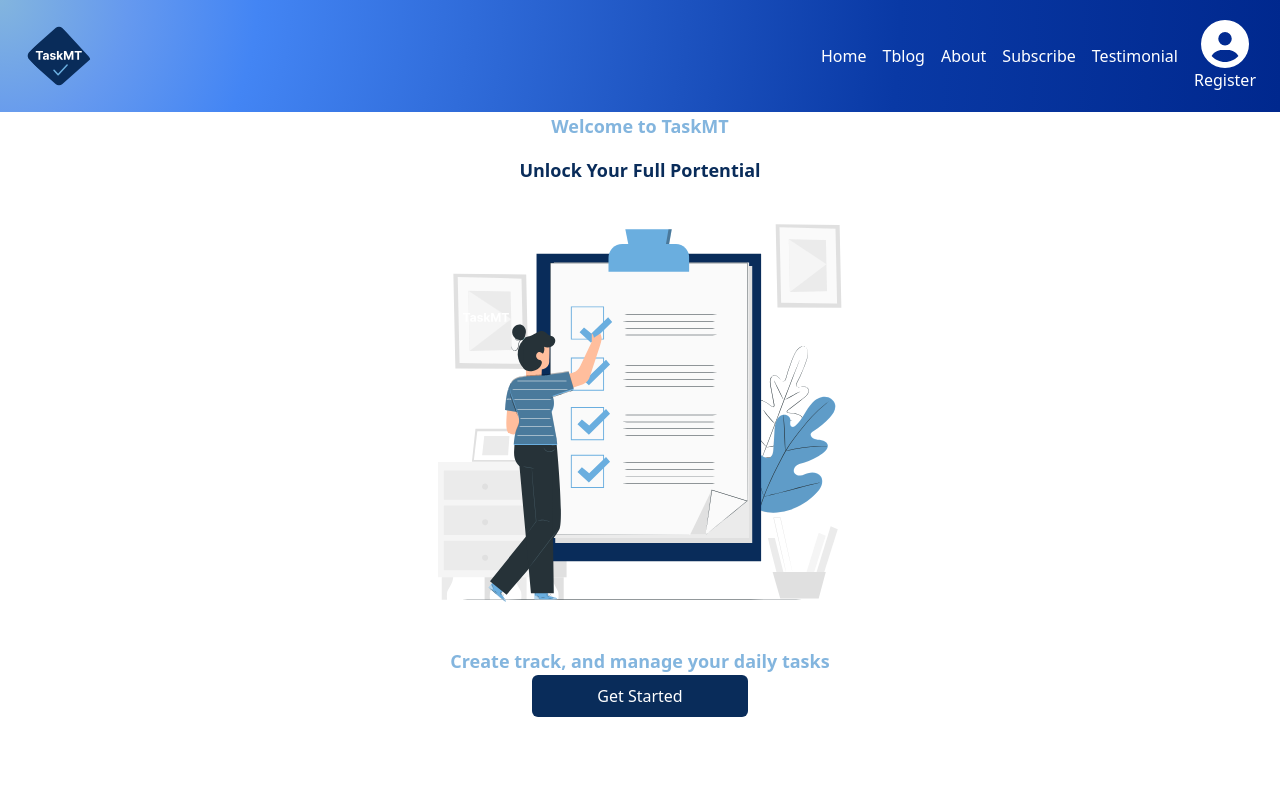
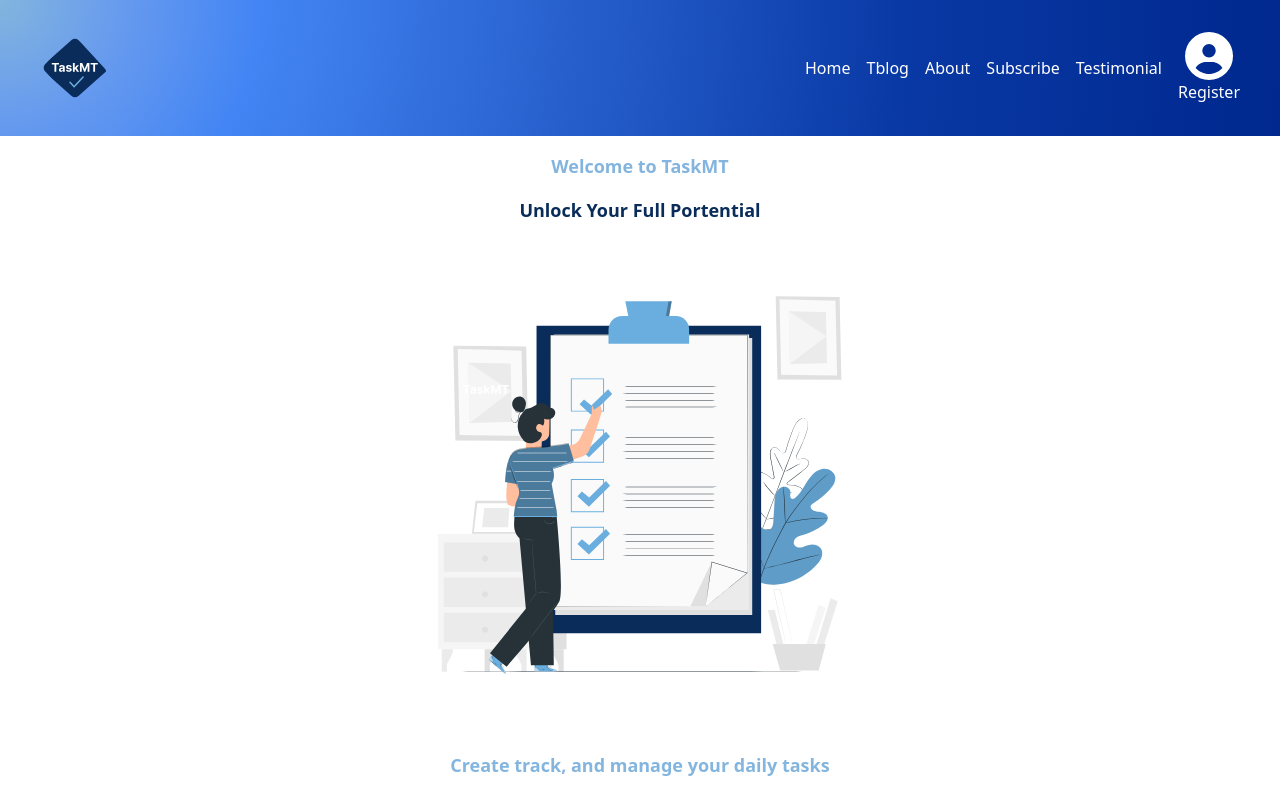
Before and after one commit to Vanessa082/TaskMT, a React (Vite) app in the folder TaskMT_frontend/: page / in a window 1280 px wide. Shown: the top 800 px of the page. Built offline with nearby package versions, Linux system fonts and the light colour scheme.

Commit message:
checking out to start the backend

```diff
--- a/TaskMT_frontend/src/Component/Spercific/Navbar/Navbar.jsx
+++ b/TaskMT_frontend/src/Component/Spercific/Navbar/Navbar.jsx
@@ -28,9 +28,8 @@ const NavItems = [
 
 export default function Navbar() {
   return (
-    <>
     <nav
-        className="w-full px-6 py-5 gap-8 flex items-center justify-between text-text-color-1 bg-custom-gradient transition-all duration-300 ease-custom-cubic"
+      className="w-full px-10 py-8 gap-8 flex items-center justify-between text-text-color-1 bg-custom-gradient transition-all duration-300 ease-custom-cubic "
     >
       <Link to='/'>
         <img src={logo} alt="TaskMT logo" className="bg-color" />
@@ -54,6 +53,5 @@ export default function Navbar() {
         </ul>
       </div>
     </nav>
-    </>
   );
 }
--- a/TaskMT_frontend/src/Pages/landing-page/heroSection.jsx
+++ b/TaskMT_frontend/src/Pages/landing-page/heroSection.jsx
@@ -3,18 +3,19 @@ import { Link } from "react-router-dom";
 
 export default function Herosection() {
     return (
-        <div className="flex flex-col items-center">
+        <div className="flex flex-col items-center gap-8">
             <div className="flex flex-col text-center gap-4 " >
-                <p className="text-secondary-color font-bold text-lg">Welcome to TaskMT</p>
+                <p className="text-secondary-color font-bold text-lg pt-4">Welcome to TaskMT</p>
                 <p className="text-primary-color font-bold text-lg">Unlock Your Full Portential</p>
             </div>
             <img src={landing} alt="landing_icon" />
             <div className="flex flex-col w-80 items-center">
-                <p className="text-secondary-color font-bold text-lg text-nowrap">Create track, and manage your daily tasks</p>
+                <p className="text-secondary-color font-bold text-lg text-nowrap pb-8">Create track, and manage your daily tasks</p>
                 <Link to='registration'>
-                    <button className="bg-primary-color text-text-color-1 px-16 py-2 rounded-md">Get Started</button>
+                    <button className="bg-primary-color text-text-color-1 px-16 py-2 rounded-md hover:animate-bounce">Get Started</button>
                 </Link>
             </div>
+            <hr className="text-black w-90"/>
         </div>
     )
 }
--- a/TaskMT_frontend/src/Pages/landing-page/testimonial.jsx
+++ b/TaskMT_frontend/src/Pages/landing-page/testimonial.jsx
@@ -35,7 +35,7 @@ export default function Testimonial() {
 
             <div className="flex flex-col  items-center gap-4 py-10  px-8 w-7/12">
                 {TestimonialItems.map(({ image, quote }, index) => (
-                    <div key={index} className="flex border border-black/15 mb-5 items-center rounded-lg transition-all duration-300 shadow-[2px_2px_3px_rgba(0,0,0,0.4)] p-10 w-full gap-10">
+                    <div key={index} className="flex border border-black/15 mb-5 items-center rounded-lg transition-all duration-300 shadow-[2px_2px_3px_rgba(0,0,0,0.4)] p-10 w-full gap-10 hover:animate-bounce">
                         <img src={image} alt={`testimonial ${index + 1}`} className="size-16 object-cover rounded-full" />
                         <blockquote>
                             <p>{quote.text}</p>
```
Lines whose indentation alone changed are shown as unchanged.
